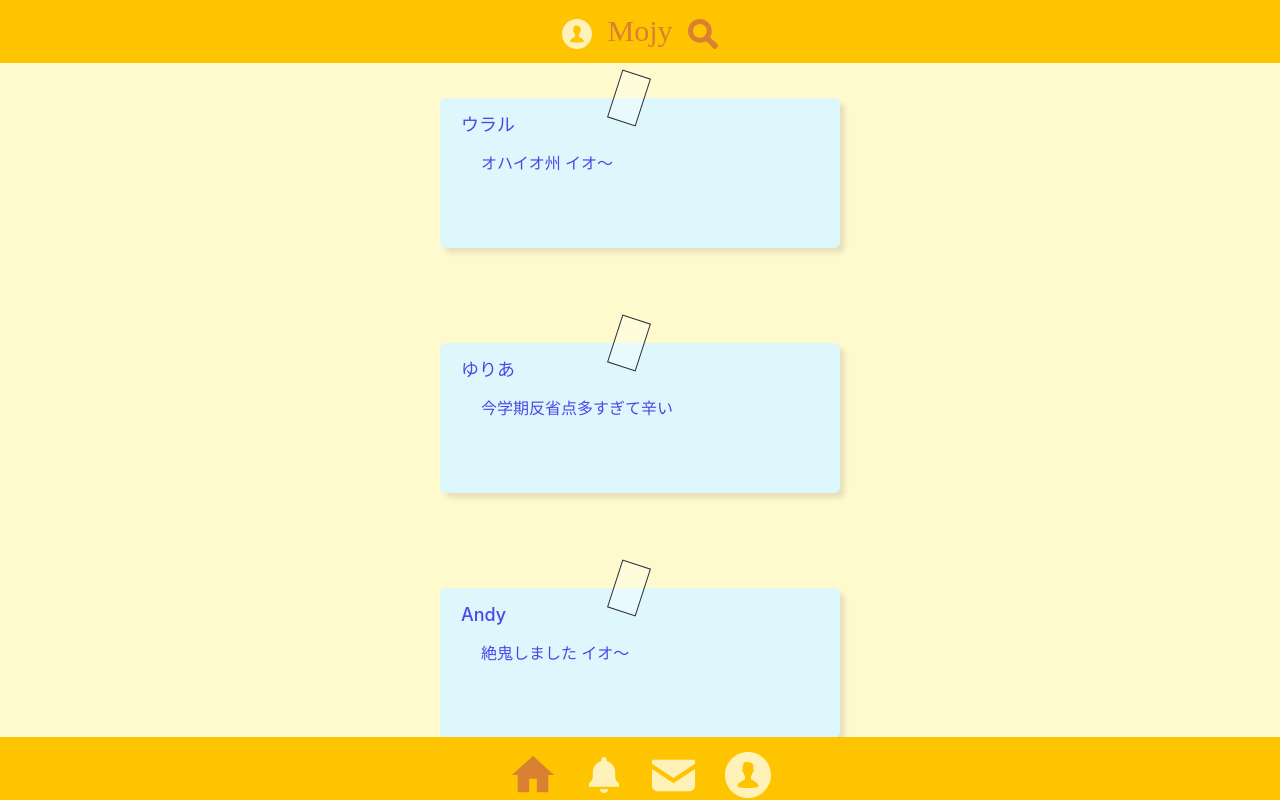
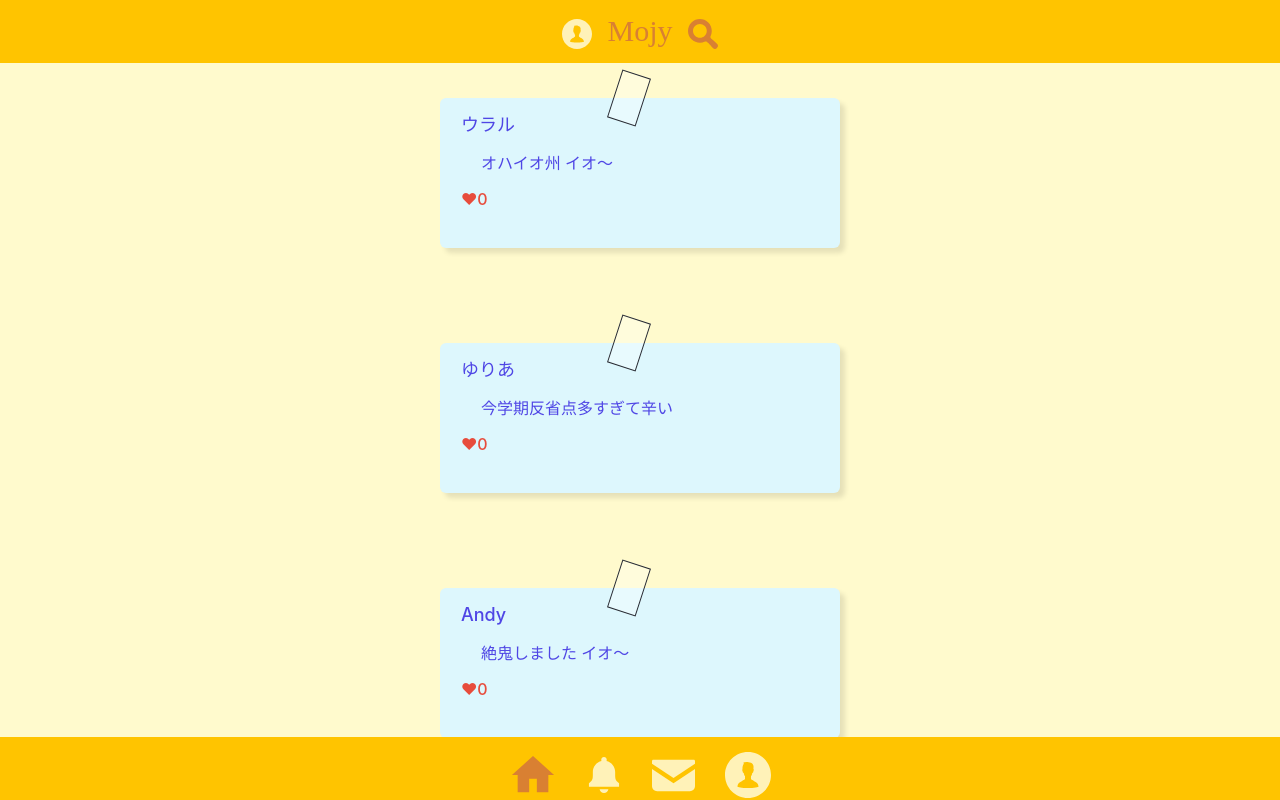
Before and after one commit to namosuke/MyFontSNS, a React (Create React App) app: page / in a window 1280 px wide. Shown: the top 800 px of the page. Built offline with nearby package versions, Linux system fonts and the light colour scheme.

Commit message:
Added like button

```diff
--- a/src/main.scss
+++ b/src/main.scss
@@ -175,3 +175,7 @@ canvas {
   font-size: 400px;
   line-height: 0.9;
 }
+
+.likeButton {
+  color: rgb(231, 76, 60);
+}
--- a/src/views/Timeline.tsx
+++ b/src/views/Timeline.tsx
@@ -1,6 +1,5 @@
-import React from 'react';
+import React, { useState } from 'react';
 import { usePosts } from '../util/fetch';
-
 import Loading from '../components/Loading';
 
 const Timeline = () => {
@@ -30,7 +29,7 @@ const Timeline = () => {
             >
               <p className="text-lg name-tag">{post.user.name}</p>
               <p className="px-5 py-3">{post.text}</p>
-              <div className="post-bottom" />
+              <div className="post-bottom"><LikeButton /></div>
             </div>
           </div>
         ))
@@ -39,4 +38,17 @@ const Timeline = () => {
   );
 };
 
+function LikeButton() {
+  const [count, setCount] = useState(0);
+  const handleClick = () => {
+    setCount(count + 1);
+  };
+  return (
+    <span className="likeButton" onClick={handleClick} onKeyDown={handleClick} role="button" tabIndex={0}>
+      ♥
+      {count}
+    </span>
+  );
+}
+
 export default Timeline;
```
